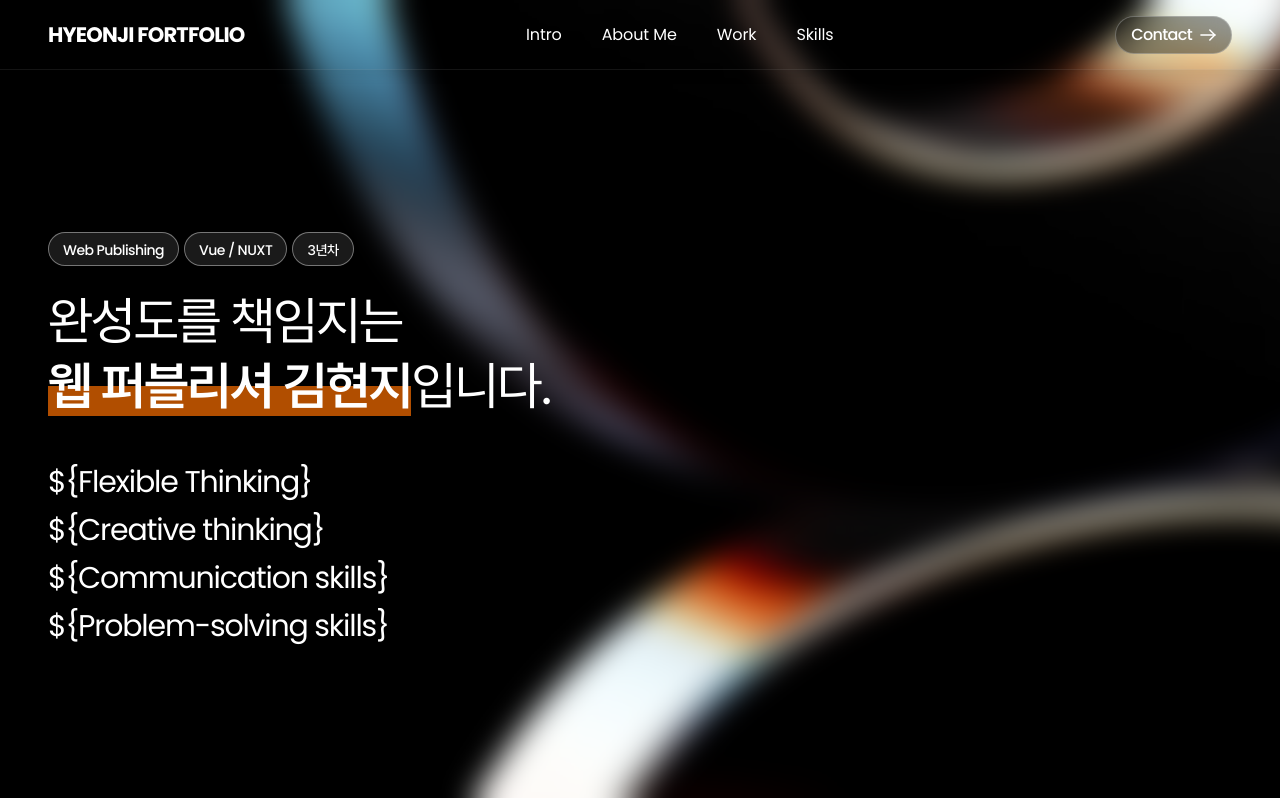
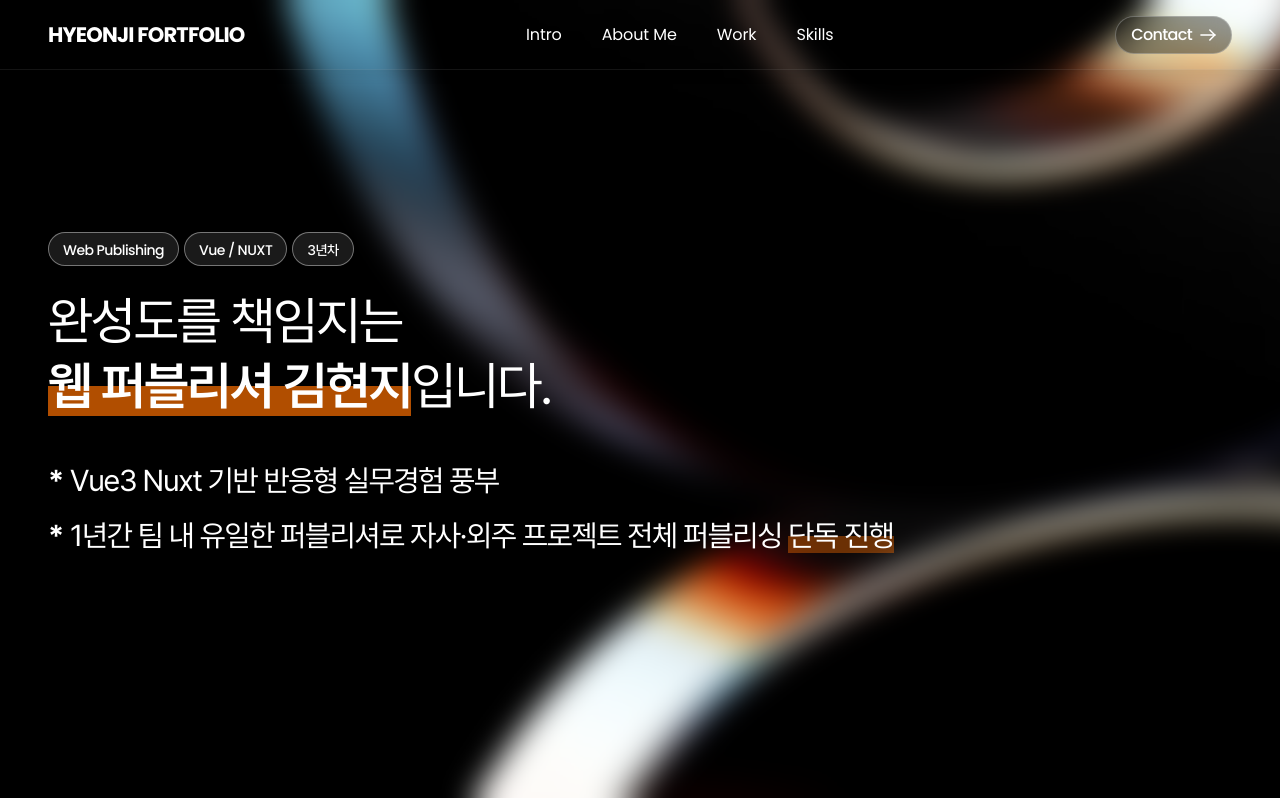
Before and after one commit to hji0530/hyeonji-portfolio, a Vue app: page / in a window 1280 px wide. Shown: the top 798 px of the page. Built offline with nearby package versions, Linux system fonts and the light colour scheme; a web font is replaced by a local one.

Commit message:
인트로 텍스트 수정

```diff
--- a/src/styles/layout/_layout.scss
+++ b/src/styles/layout/_layout.scss
@@ -116,24 +116,41 @@
 
   .intro-sub-txt-grp {
     flex-direction: column;
-    gap: 3px;
+    gap: 14px;
     margin-top: 42px;
 
     @include mobile {
-      gap: 1px;
+      gap: 10px;
       margin-top: 30px;
     }
 
     .intro-sub-txt {
+      position: relative;
+      padding-left: 22px;
       font-size: rem(30);
       color: #fff;
-      font-family: 'Poppins', sans-serif;
+      //font-family: 'Poppins', sans-serif;
+      line-height: 1.38;
       @include tablet {
         font-size: rem(24);
       }
 
       @include mobile {
+        padding-left: 15px;
         font-size: rem(20);
+        line-height: 1.4;
+      }
+
+      &::before {
+        content: '*';
+        position: absolute;
+        left: 0;
+        font-size: rem(30);
+        font-weight: 700;
+        color: #fff;
+        @include mobile {
+          font-size: rem(22);
+        }
       }
     }
   }
--- a/src/views/Index.vue
+++ b/src/views/Index.vue
@@ -64,10 +64,13 @@
           </p>
 
           <div class="intro-sub-txt-grp flex">
-            <p class="intro-sub-txt" data-aos="fade-up" data-aos-delay="100">${Flexible Thinking}</p>
-            <p class="intro-sub-txt" data-aos="fade-up" data-aos-delay="150">${Creative thinking}</p>
-            <p class="intro-sub-txt" data-aos="fade-up" data-aos-delay="200">${Communication skills}</p>
-            <p class="intro-sub-txt" data-aos="fade-up" data-aos-delay="250">${Problem-solving skills}</p>
+            <p class="intro-sub-txt" data-aos="fade-up" data-aos-delay="100">Vue3 Nuxt 기반 반응형 실무경험 풍부</p>
+            <p class="intro-sub-txt" data-aos="fade-up" data-aos-delay="150">
+              1년간 팀 내 유일한 퍼블리셔로 <br class="tab-show" />자사·외주 프로젝트 전체 퍼블리싱
+              <span class="highlight type-2">단독 진행</span>
+            </p>
+            <!-- <p class="intro-sub-txt" data-aos="fade-up" data-aos-delay="200">${Communication skills}</p>
+            <p class="intro-sub-txt" data-aos="fade-up" data-aos-delay="250">${Problem-solving skills}</p> -->
           </div>
         </div>
       </div>
```
Also changed, not shown: 7 other files (tests, documents, lock files or other folders).
